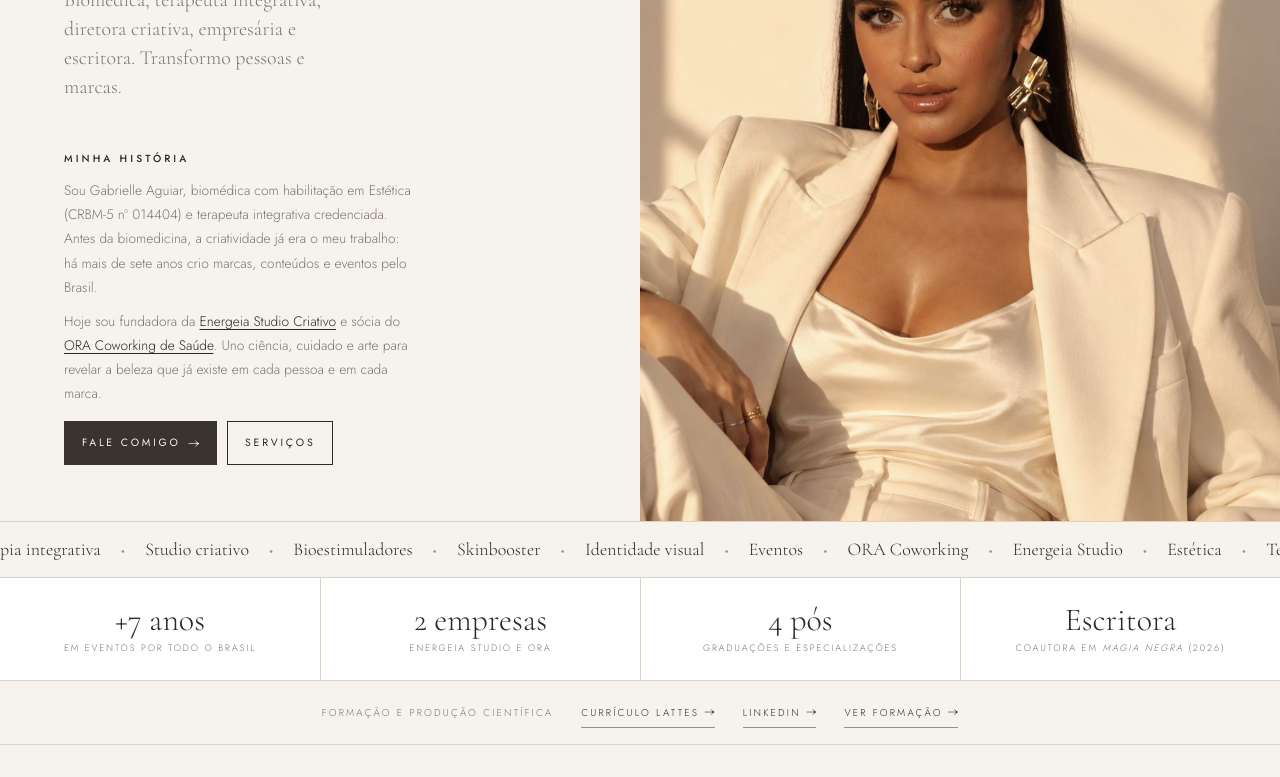
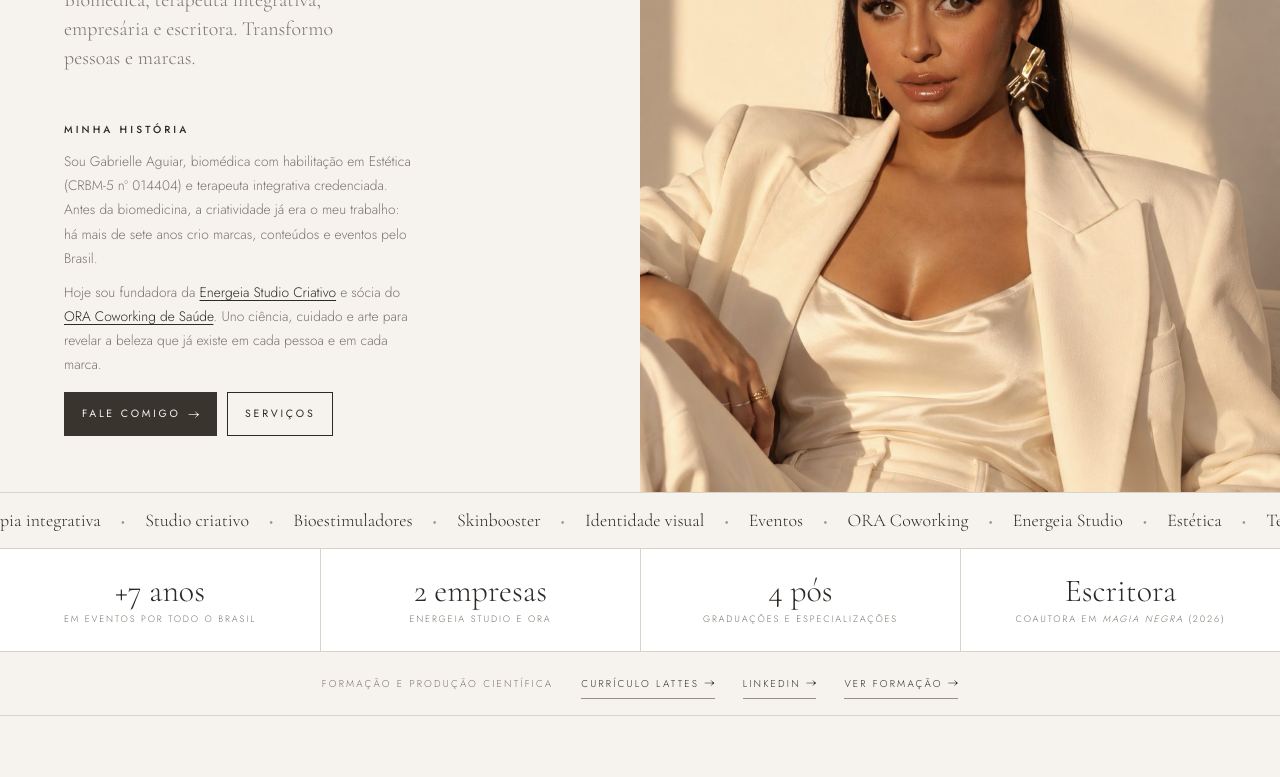
Before and after one commit to dragabrielleaguiar/dragabrielleaguiar.github.io, a plain HTML site: page index.html in a window 1280 px wide. Shown: the part 323-1100 px from the top of the page. Drawn offline with nearby package versions, Linux system fonts and the light colour scheme.

Commit message:
Ajusta apresentação
Co-Authored-By: Claude Opus 5.5 <noreply@anthropic.com>
Claude-Session: https://claude.ai/code/session_01T91szDF6zfYiS15KNK6obF

```diff
--- a/index.html
+++ b/index.html
@@ -4,7 +4,7 @@
 <meta charset="utf-8">
 <meta name="viewport" content="width=device-width, initial-scale=1, viewport-fit=cover">
 <title>Gabrielle Aguiar</title>
-<meta name="description" content="Biomédica, terapeuta integrativa, diretora criativa, empresária e escritora. Beleza é energia.">
+<meta name="description" content="Biomédica, terapeuta integrativa, empresária e escritora. Beleza é energia.">
 <link rel="preconnect" href="https://fonts.googleapis.com">
 <link rel="preconnect" href="https://fonts.gstatic.com" crossorigin>
 <link rel="stylesheet" href="https://fonts.googleapis.com/css2?family=Allura&family=Cormorant+Garamond:ital,wght@0,300;0,400;1,300;1,400&family=Jost:wght@300;400;500&display=swap">
@@ -229,7 +229,7 @@ footer .fine{justify-self:end;text-align:right;font-size:.66rem;letter-spacing:.
     <div class="hero-copy">
       <div class="top-block">
         <h1>Beleza é <span class="script">energia.</span></h1>
-        <p class="lede">Biomédica, terapeuta integrativa, diretora criativa, empresária e escritora. Transformo pessoas e marcas.</p>
+        <p class="lede">Biomédica, terapeuta integrativa, empresária e escritora. Transformo pessoas e marcas.</p>
       </div>
       <div class="story">
         <span class="label">Minha história</span>
```
